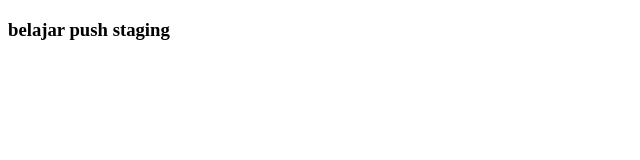
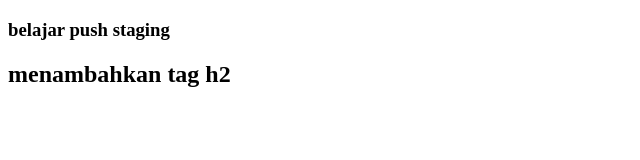
Before and after one commit to Panji28/belajar-koding, a plain HTML site: page header.html in a window 1280 px wide. Shown: the whole page, without its empty margins (0-640 px from the left). Drawn offline with Linux system fonts and the light colour scheme.

Commit message:
penambahan h2 di header

```diff
--- a/header.html
+++ b/header.html
@@ -6,5 +6,6 @@
     </head>
     <body>
 <h3>belajar push staging</h3>
+<h2>menambahkan tag h2</h2>
     </body>
 </html>
```
